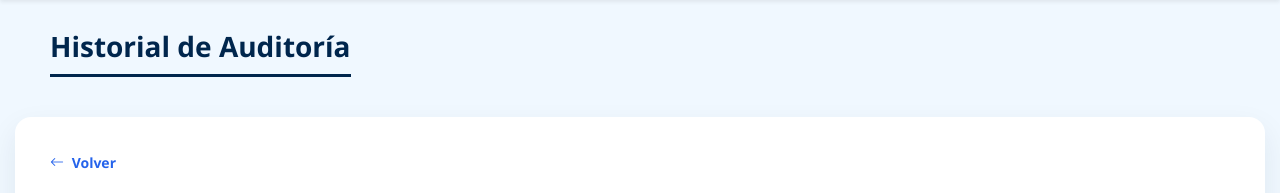
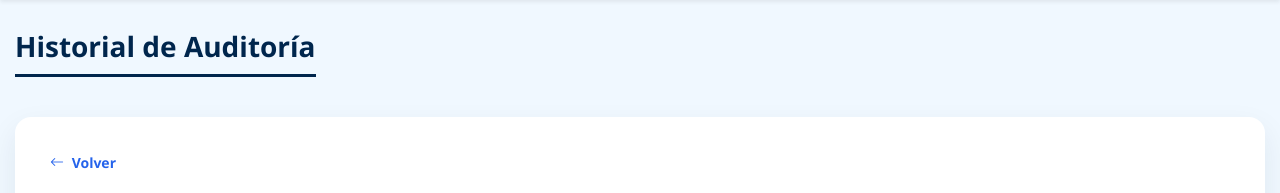
Before and after one commit to Xanty10RR/Atencion-Cliente, a PHP site: page /PanelAuditoria.php in a window 1280 px wide. Shown: the part 70-263 px from the top of the page. Run offline with PHP 8.4, Linux system fonts and the light colour scheme; the visitor is signed in with stand-in values (Sample User, id 1); data that the repository does not hold is empty.

Commit message:
style: remove padding from page heading for improved layout

```diff
--- a/PanelAuditoria.php
+++ b/PanelAuditoria.php
@@ -67,7 +67,6 @@ try {
         .page-heading {
             max-width: 1250px;
             margin: 30px auto 0;
-            padding: 0 35px;
         }
 
         h3 {
```
